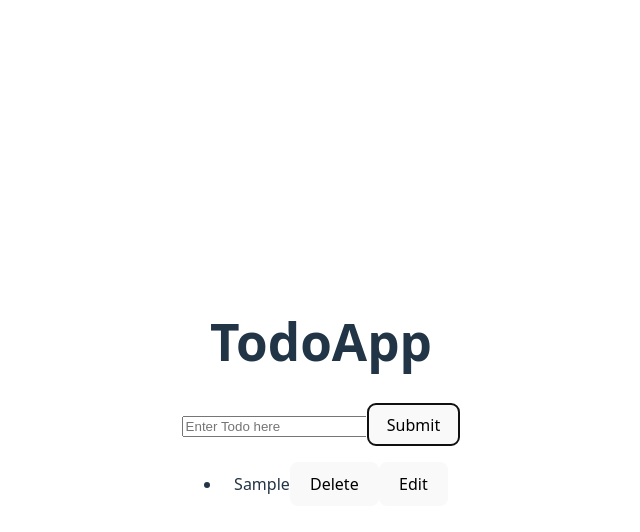
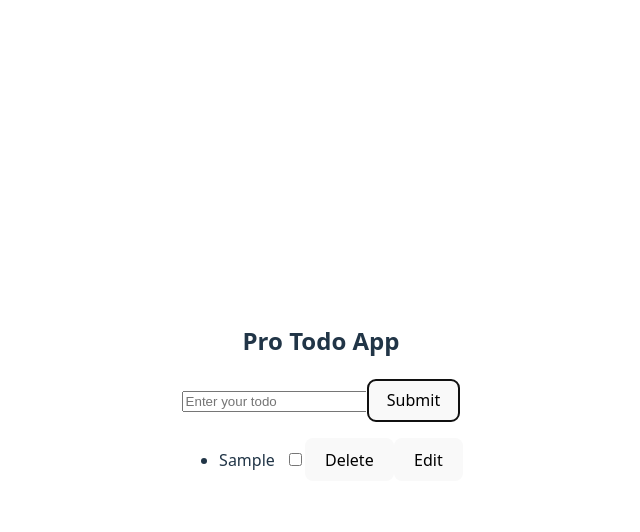
Before and after one commit to ssbhatnagar/React_Codes, a React (Vite) app in the folder react-practice/: page /todoapp in a window 1280 px wide. Both pictures are taken after typing "Sample" into the empty fields and a click on the button "Submit". Shown: the top 532 px of the page, without its empty margins (319-959 px from the left). Built offline with nearby package versions, Linux system fonts and the light colour scheme.

Commit message:
feat: added todo

```diff
--- a/react-practice/src/components/TodoApp/TodoApp.jsx
+++ b/react-practice/src/components/TodoApp/TodoApp.jsx
@@ -1,78 +1,115 @@
-import React, { useState } from 'react'
+import React, { useState, useEffect } from 'react'
 
 export default function TodoApp() {
+    const [userInput, setUserInput] = useState("");
 
-    const [userInput, setUserInput] = useState("");
-    const [todo, setTodo] = useState([]);
+    // 1. Initial State from LocalStorage
+    const [todos, setTodos] = useState(() => {
+        const saved = localStorage.getItem("pro_todos");
+        return saved ? JSON.parse(saved) : [];
+    });
+
     const [editingId, setEditingId] = useState(null);
     const [editingInput, setEditingInput] = useState("");
 
-    function handleSubmitTodo() {
+    // 2. Auto-save to LocalStorage whenever 'todos' change
+    useEffect(() => {
+        localStorage.setItem("pro_todos", JSON.stringify(todos));
+    }, [todos]);
+
+    function handleSubmit() {
         if (userInput.trim() !== "") {
             const newTodo = {
                 id: Date.now(),
-                todo: userInput
+                text: userInput,
+                done: false // Mark as done ke liye default false
             }
-            setTodo((prevTodo) => [...prevTodo, newTodo])
-            setUserInput("")
+            setTodos((prev) => [...prev, newTodo]);
+            setUserInput("");
         } else {
-            window.alert("Todo cannot be empty")
+            window.alert("Todo cannot be empty");
         }
     }
 
-    function editTodo(currentTodo) {
-        setEditingId(currentTodo.id)
-        setEditingInput(currentTodo.todo)
+    function handleDelete(id) {
+        setTodos((prev) => prev.filter((t) => t.id !== id));
     }
 
-    function deleteTodo(id) {
-        setTodo(todo.filter((todo) => todo.id !== id));
+    function editTodo(currentTodo) {
+        setEditingId(currentTodo.id);
+        setEditingInput(currentTodo.text);
     }
 
-    function updateTodo(currentTodo) {
-        if (editingInput.trim() !== "") {
-            setTodo((prevTodo) =>
-                prevTodo.map((todo) =>
-                    todo.id === currentTodo.id ? { id: todo.id, todo: editingInput } : todo
+    function updateTodo(id) {
+        setTodos((prev) =>
+            prev.map((t) =>
+                // FIX: 't' ko spread karna hai, 'prev' ko nahi
+                t.id === id ? { ...t, text: editingInput } : t
             )
+        );
+        setEditingId(null);
+        setEditingInput("");
+    }
+
+    // 3. Mark as Done Logic
+    function toggleDone(id) {
+        setTodos((prev) =>
+            prev.map((t) =>
+                t.id === id ? { ...t, done: !t.done } : t
             )
-            setEditingId(null)
-            setEditingInput("")
-        } else {
-            window.alert("Todo cannot be empty")
-        }
+        );
     }
 
     return (
-        <div>
-            <h1>TodoApp</h1>
+        <div style={{ padding: '20px' }}>
+            <h2>Pro Todo App</h2>
             <div>
                 <input
                     type="text"
-                    placeholder="Enter Todo here"
+                    value={userInput}
                     onChange={(e) => setUserInput(e.target.value)}
-                    value={userInput}
-                ></input>
-                <button onClick={handleSubmitTodo}>Submit</button>
+                    placeholder='Enter your todo'
+                />
+                <button onClick={handleSubmit}>Submit</button>
             </div>
-            <div>
+
             <ul>
-                    {todo.map((todo) =>
-                        <li key={todo.id}>
-                            {todo.id === editingId ? (
+                {todos.map((todo) => (
+                    <li key={todo.id} style={{ marginBottom: '10px' }}>
+                        {editingId === todo.id ? (
                             <input
                                 type="text"
-                                    placeholder='Edit todo'
                                 value={editingInput}
                                 onChange={(e) => setEditingInput(e.target.value)}
-                                ></input>
-                            ) : (<span>{todo.todo}</span>)}
-                            <button onClick={() => deleteTodo(todo.id)} >Delete</button>
-                            {todo.id === editingId ? (<button onClick={() => updateTodo(todo)} >Update</button>) : (<button onClick={() => editTodo(todo)} >Edit</button>)}
+                            />
+                        ) : (
+                            <span style={{
+                                textDecoration: todo.done ? 'line-through' : 'none',
+                                opacity: todo.done ? 0.6 : 1
+                            }}>
+                                {todo.text}
+                            </span>
+                        )}
+
+                        <div style={{ display: 'inline', marginLeft: '10px' }}>
+                            {/* Checkbox for Mark as Done */}
+                            <input
+                                type="checkbox"
+                                checked={todo.done}
+                                onChange={() => toggleDone(todo.id)}
+                            />
+
+                            <button onClick={() => handleDelete(todo.id)}>Delete</button>
+
+                            {editingId === todo.id ? (
+                                <button onClick={() => updateTodo(todo.id)}>Save</button>
+                            ) : (
+                                <button onClick={() => editTodo(todo)}>Edit</button>
+                            )}
+                        </div>
                     </li>
-                    )}
+                ))}
             </ul>
-            </div>
         </div>
     )
 }
```
Also changed, not shown: 1 other file (tests, documents, lock files or other folders). Lines whose indentation alone changed are shown as unchanged.
